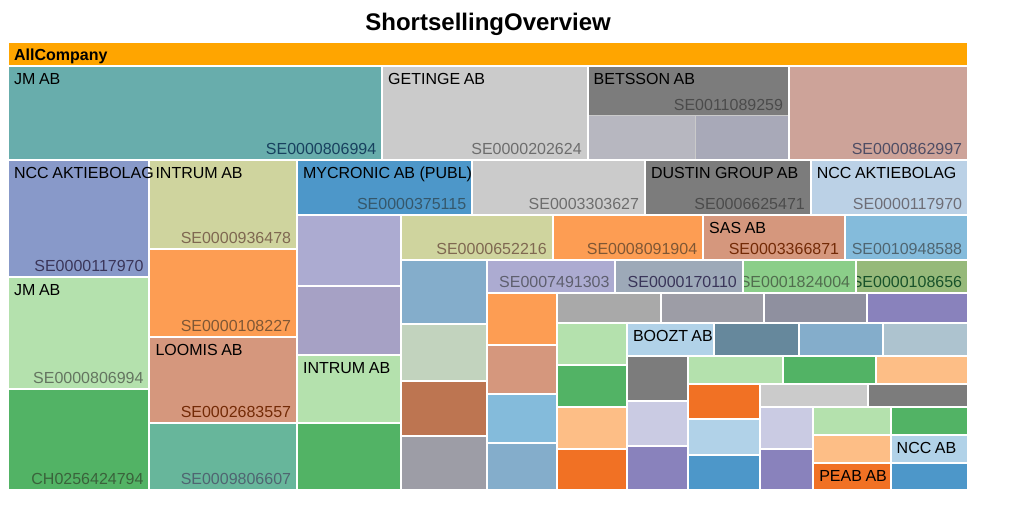
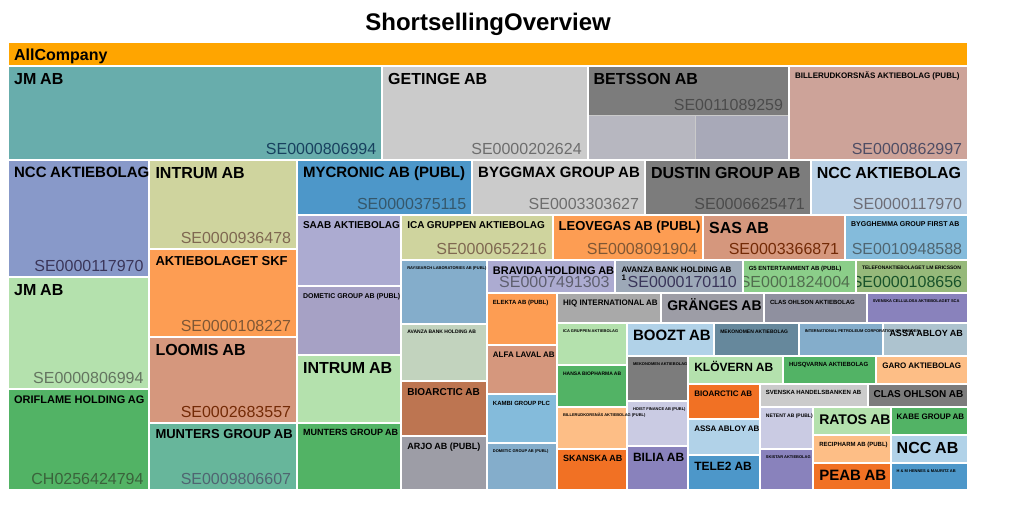
Before and after one commit to amyshenhq/insight, a plain HTML site: page ass3.html in a window 1280 px wide. Shown: the whole page, without its empty margins (0-1021 px from the left). Drawn offline with nearby package versions, Linux system fonts and the light colour scheme.

Commit message:
Label fix (names)

```diff
--- a/ass3.html
+++ b/ass3.html
@@ -305,11 +305,33 @@
   }
 
   function text(text) {
+    var offset = 6;
     text.selectAll("tspan")
-        .attr("x", function(d) { return x(d.x) + 6; })
-    text.attr("x", function(d) { return x(d.x) + 6; })
-        .attr("y", function(d) { return y(d.y) + 6; })
-        .style("opacity", function(d) { return this.getComputedTextLength() < x(d.x + d.dx) - x(d.x) ? 1 : 0; });
+        .attr("x", function(d) { return x(d.x) + offset; })
+    text.attr("x", function(d) { return x(d.x) + offset; })
+        .attr("y", function(d) { return y(d.y) + offset; })
+        .style("font-weight", "bold");
+
+    var minFontSize = 4;
+    var maxFontSize = 20;
+    for (i = maxFontSize; i >= minFontSize; i--) {
+      text.style("font-size", function(d){
+      if ((this.getComputedTextLength() + offset) < x(d.x + d.dx) - x(d.x)) {
+        return false;
+      }
+      return i + "px";
+    })
+
+    /*
+    text.style("opacity", function(d) {
+      if (this.getComputedTextLength() < x(d.x + d.dx) - x(d.x)) {
+        return 1;
+      } else {
+        return 0;
+      }
+    })
+    */
+  }
   }
 
   function text2(text) {
```
